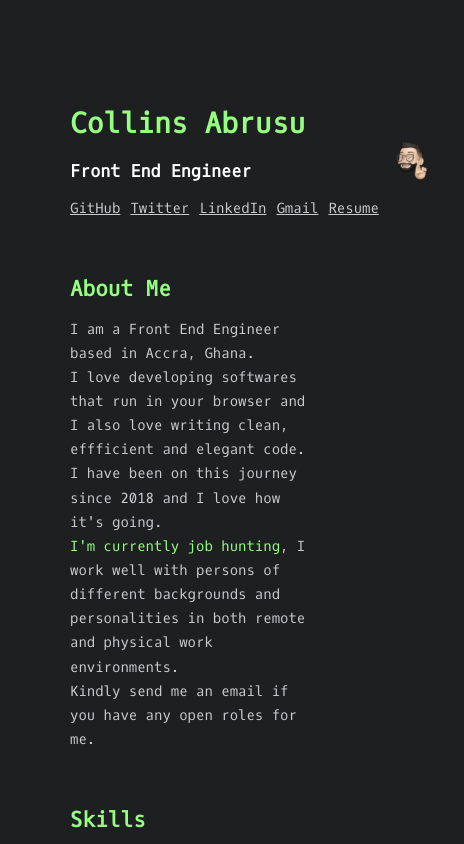
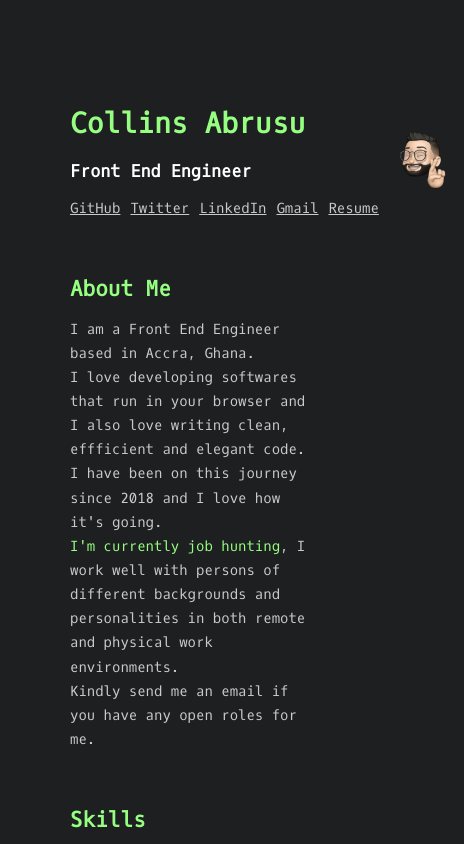
Before and after one commit to abrusu-collins/Portfolio-v7, a React (Create React App) app: page / in a window 390 px wide. Shown: the top 844 px of the page, 464 px wide, since content can reach past the window. Built offline with nearby package versions, Linux system fonts and the light colour scheme.

Commit message:
responsive works

```diff
--- a/src/sass/_responsive.scss
+++ b/src/sass/_responsive.scss
@@ -1,4 +1,21 @@
 //hero responsiveness
+@media screen and (max-width:960px) {
+    .hero{
+        & img{
+          width:25%;
+        }
+    }
+
+}
+
+@media screen and (max-width:900px) {
+    .hero{
+        & img{
+          width:30%;
+        }
+    }
+
+}
 //body responsiveness
 
 @media screen and (max-width:1300px) {
--- a/src/styles/style.css
+++ b/src/styles/style.css
@@ -149,6 +149,16 @@ body {
   color: white;
 }
 
+@media screen and (max-width: 960px) {
+  .hero img {
+    width: 25%;
+  }
+}
+@media screen and (max-width: 900px) {
+  .hero img {
+    width: 30%;
+  }
+}
 @media screen and (max-width: 1300px) {
   body {
     margin: 100px 150px 100px 150px;
```
